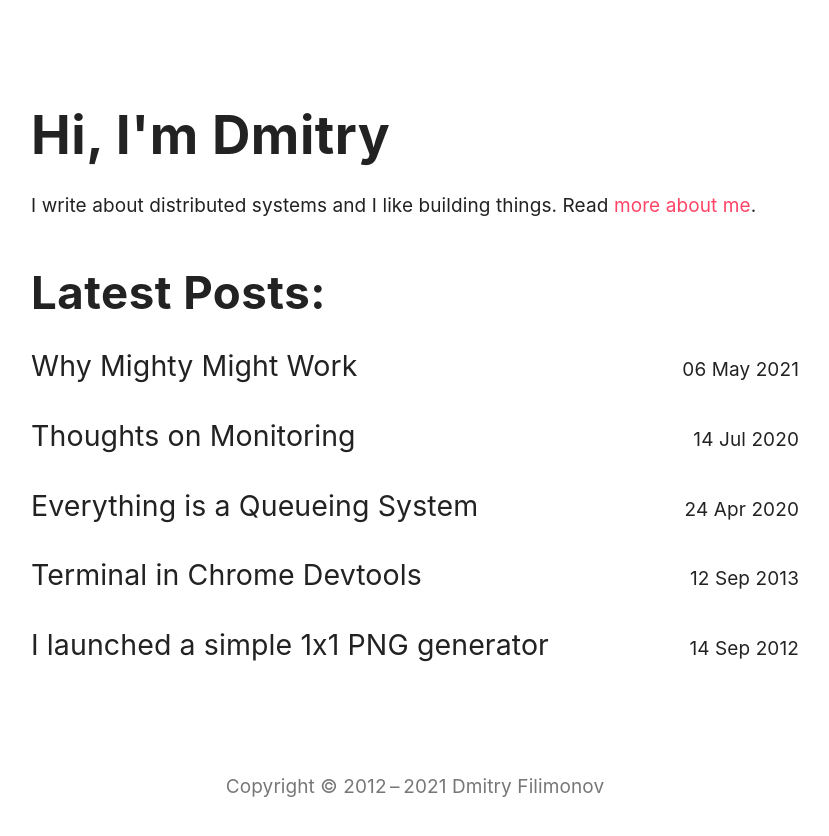
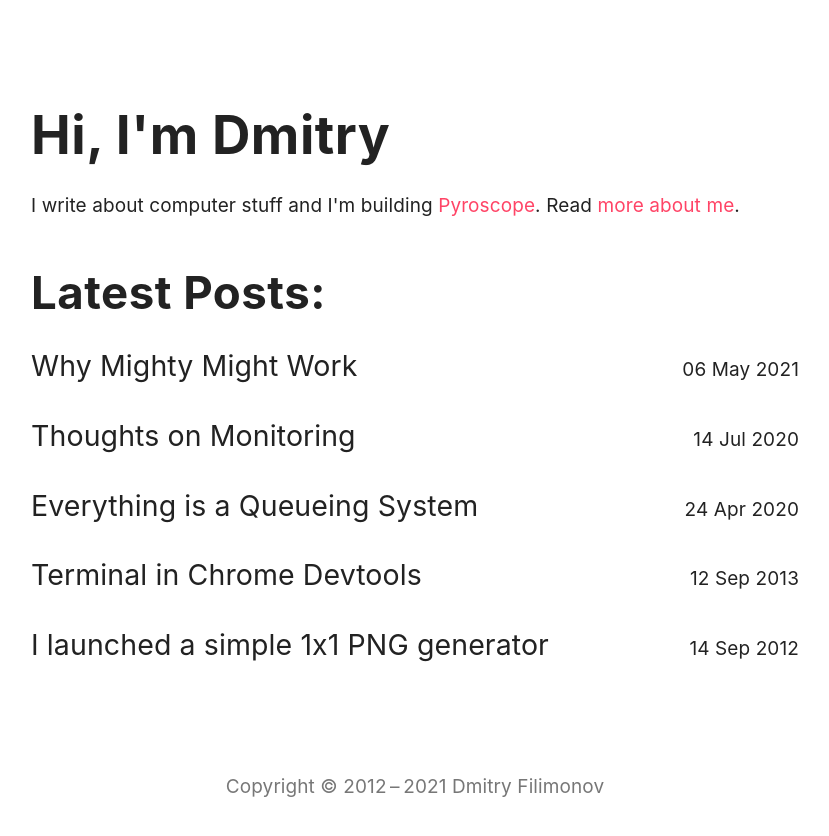
Before and after one commit to petethepig/petethepig.github.io, a Jekyll site: the page built from index.html, in a window 1280 px wide. Shown: the top 836 px of the page, without its empty margins (225-1054 px from the left). Built offline with Jekyll 4.4.1, drawn with Linux system fonts in a browser that asks for light colours; some web fonts are replaced.

Commit message:
adds mighty assets

```diff
--- a/index.html
+++ b/index.html
@@ -4,7 +4,7 @@ no_home_btn: true
 ---
 <div class="about-index">
   <h1>Hi, I'm Dmitry</h1>
-  <p>I write about distributed systems and I like building things. Read <a href="/about">more&nbsp;about&nbsp;me</a>.</p>
+  <p>I write about computer stuff and I'm building <a href="https://pyroscope.io/">Pyroscope</a>. Read <a href="/about">more&nbsp;about&nbsp;me</a>.</p>
   <div class="clearfix"></div>
 </div>
 <h2 class="article-title latest-posts" >Latest Posts:</h2>
```
Also changed, not shown: assets/mighty-3.png (added), assets/mighty-4.png (added).
